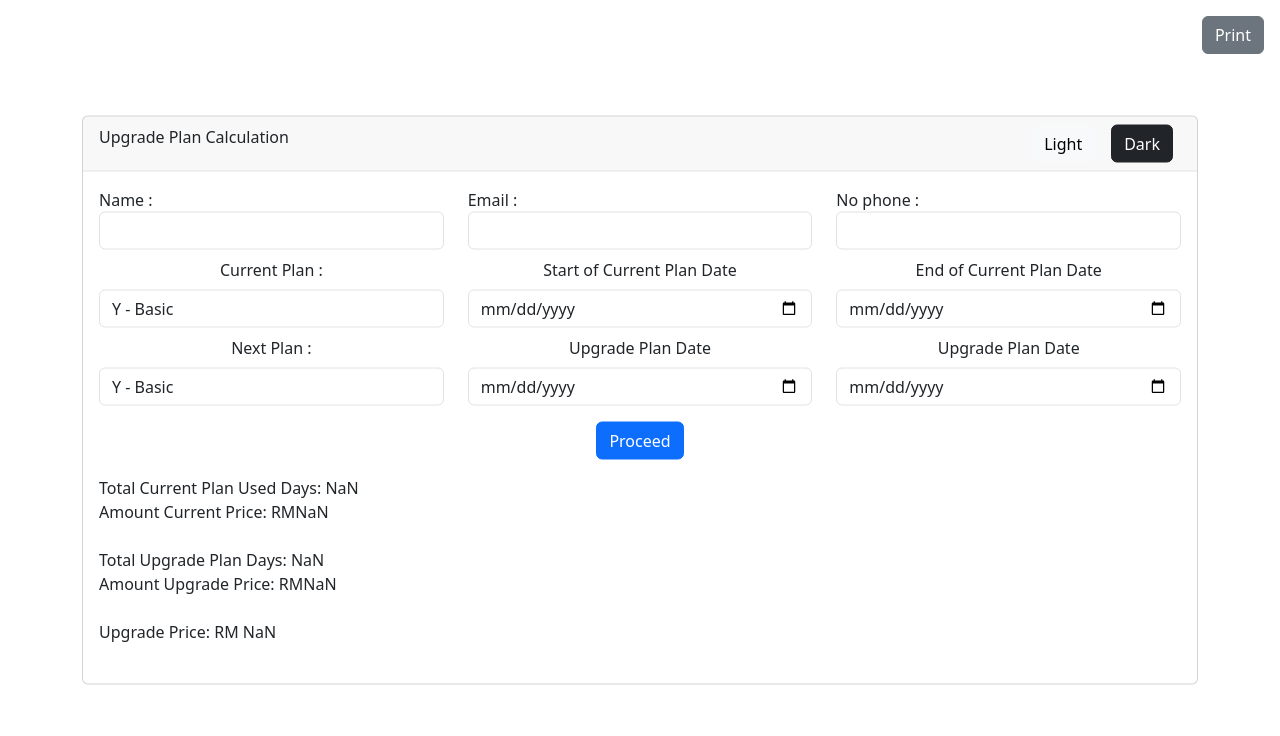
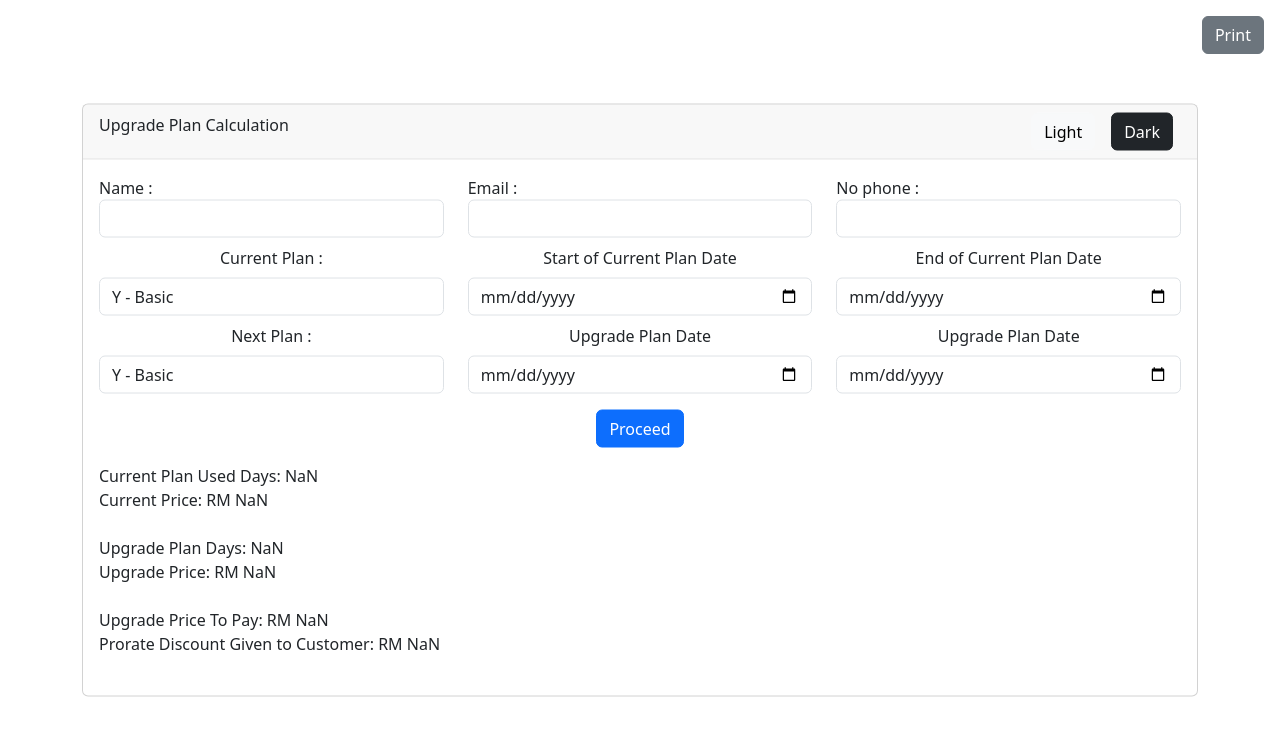
Before and after one commit to haikal036/plan, a plain HTML site: page testing_date.html in a window 1280 px wide. Both pictures are taken after a click on the button "Proceed". Drawn offline with nearby package versions, Linux system fonts and the light colour scheme.

Commit message:
Update JS

```diff
--- a/testing_date.html
+++ b/testing_date.html
@@ -143,7 +143,7 @@
                         <div id="upgrade_price"></div>
                         <br>
                         <div id="result"></div>
-
+                        <div id="prorate"></div>
                         <br>
                     </div>
                 </div>
--- a/testingdate.js
+++ b/testingdate.js
@@ -40,18 +40,18 @@ function calculate_yearly() {
     console.log(upgrade_price);
 
     //calculate upgrade price
-    let upgrade_total = (dayDifference_upgrade * upgrade_plan) - (dayDifference_current * current_plan)
+    let upgrade_total = upgrade_price - current_price;
     console.log(upgrade_total);
 
     //calculate prorate
-    //let prorate = upgrade_plan - upgrade_total;
+    let prorate = upgrade_plan - upgrade_total;
 
-    document.getElementById('difference_current').textContent = "Total Current Plan Used Days: " + dayDifference_current;
-    document.getElementById('current_price').textContent = "Amount Current Price: RM" + current_price;
-    document.getElementById('difference_upgrade').textContent = "Total Upgrade Plan Days: " + dayDifference_upgrade;
-    document.getElementById('upgrade_price').textContent = "Amount Upgrade Price: RM" + upgrade_price;
-    document.getElementById('result').textContent = "Upgrade Price: RM " + upgrade_total;
-    document.getElementById('prorate').textContent = "Prorate Discount: RM " + prorate;
+    document.getElementById('difference_current').textContent = "Current Plan Used Days: " + dayDifference_current;
+    document.getElementById('current_price').textContent = "Current Price: RM " + current_price;
+    document.getElementById('difference_upgrade').textContent = "Upgrade Plan Days: " + dayDifference_upgrade;
+    document.getElementById('upgrade_price').textContent = "Upgrade Price: RM " + upgrade_price;
+    document.getElementById('result').textContent = "Upgrade Price To Pay: RM " + upgrade_total;
+    document.getElementById('prorate').textContent = "Prorate Discount Given to Customer: RM " + prorate;
 }
 
 (() => {
```
